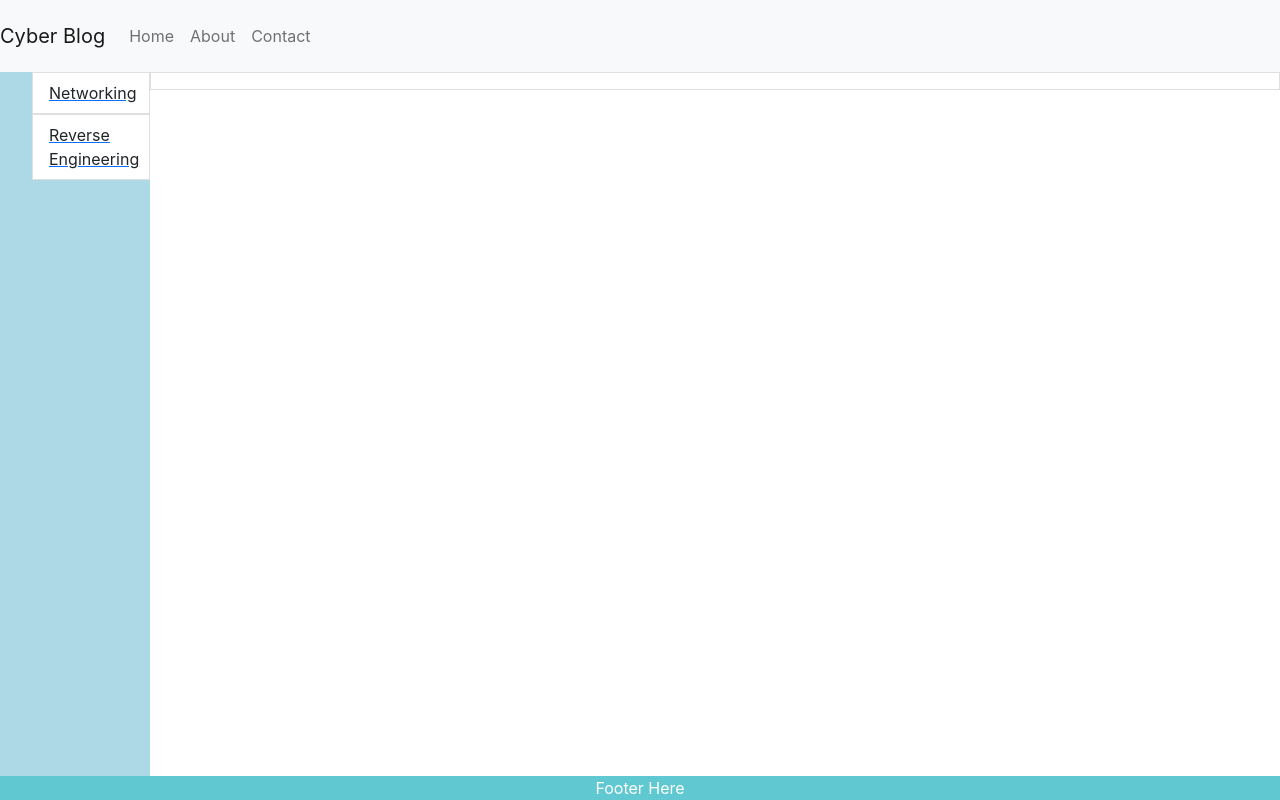
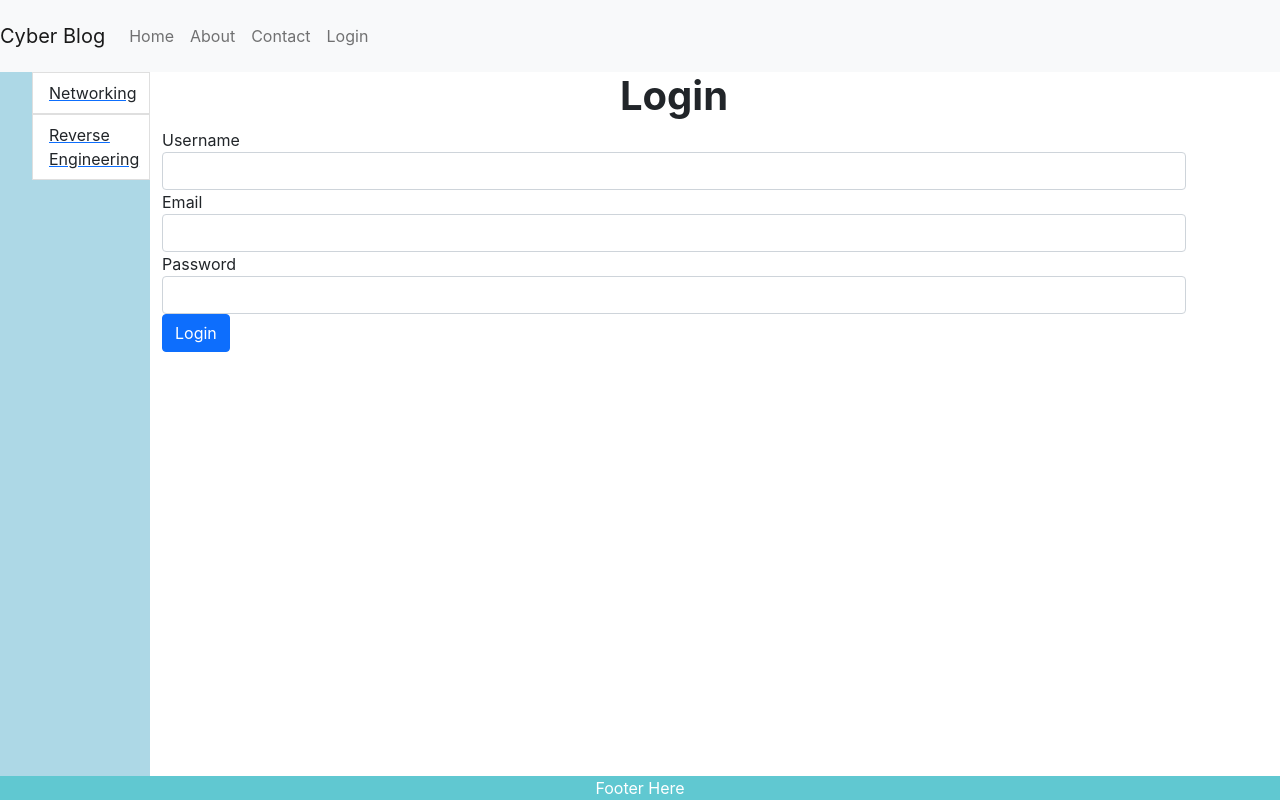
Before and after one commit to LLighty/CyberBlog, a React (Create React App) app in the folder frontend/: page /login in a window 1280 px wide. Built offline with nearby package versions, Linux system fonts and the light colour scheme; no server answers.

Commit message:
Added basic functionality to login.

```diff
--- a/frontend/src/Components/Navbar.js
+++ b/frontend/src/Components/Navbar.js
@@ -13,13 +13,30 @@ import Sidebar from "./Sidebar";
 import Article from "../Pages/Article";
 import TagSearch from "../Pages/TagSearch";
 import "./Navbar.css";
+import Login from "../Pages/Login";
 
 class Navbar extends Component {
+  constructor(props) {
+    super(props);
+    this.state = {
+      loggedIn: false
+    };
+    var authToUpdate = this.authToUpdate.bind(this);
+    //console.log(this.props.slug);
+}
+
+authToUpdate(arg){
+  this.setState({
+    loggedIn: arg
+  });
+}
+
     render() {
+      var authToUpdate = this.authToUpdate;
         return (
           <Router>
             <div>
-              <div>
+              <div class="full-width">
                 <nav class="navbar navbar-expand-lg navbar-light bg-light py-3">
                   <div class="navbar-brand">Cyber Blog</div>
                   <button class="navbar-toggler" type="button" data-toggle="collapse" data-target="#navbarText" aria-controls="navbarText" aria-expanded="false" aria-label="Toggle navigation">
@@ -36,6 +53,7 @@ class Navbar extends Component {
                       <li>
                         <Link class="nav-item nav-link" to="/contact">Contact</Link>
                       </li>
+                      {this.state.loggedIn ? <li class="nav-item nav-link">You are logged in</li> : <li> <Link class="nav-item nav-link" to="/login">Login</Link></li>}
                     </ul>
                   </div>
                 </nav>
@@ -51,6 +69,9 @@ class Navbar extends Component {
                     </Route>
                     <Route path="/contact">
                       <Contact />
+                    </Route>
+                    <Route path="/login">
+                      <Login authToUpdate = {authToUpdate.bind(this)} />
                     </Route>
                     <Route path="/articles/tag/:tagid" component={TagSearch} />
                     <Route path="/articles/:articleid" component={Article} />
--- a/frontend/src/Pages/Login.js
+++ b/frontend/src/Pages/Login.js
@@ -1,14 +1,82 @@
 import React, { Component } from "react";
 
+import axios from "axios";
+
 class Login extends Component{
+    constructor(props) {
+        super(props);
+        this.state = {
+            username: '',
+            email: '',
+            password: ''
+        }
+    }
+
+    handleSubmit(e){
+        e.preventDefault();
+        axios({
+            method: "POST",
+            url:"http://localhost:8000/rest-auth/login/",
+            data:  this.state
+        }).then((response)=>{
+            console.log(response.status);
+            if (response.status == '200') {
+                alert("Login Successful.");
+                //console.log(response.data.key);
+                localStorage.setItem('token', response.data.key);
+                this.props.authToUpdate(true);
+                this.resetForm();
+            }
+        }).catch((error) => {
+            alert("Unable to login with provided credentials.");
+        })
+    }
+
+    resetForm(){
+        this.setState({username: '', email: '', password: ''});
+    }
+
     render() {
         return(
             <div class="container">
                 <div class="d-flex justify-content-center title h1">
                     Login
                 </div>
+                <div>
+                    <div class="row">
+                        <div class="col-md-16">
+                            <form id="contact-form" onSubmit={this.handleSubmit.bind(this)} method="POST">
+                                <div className="form-group">
+                                    <label htmlFor="name">Username</label>
+                                    <input type="text" className="form-control" id="name" value={this.state.name} onChange={this.onUsernameChange.bind(this)} />
+                                </div>
+                                <div className="form-group">
+                                    <label htmlFor="email">Email</label>
+                                    <input type="text" className="form-control" id="email" value={this.state.email} onChange={this.onEmailChange.bind(this)} />
+                                </div>
+                                <div className="form-group">
+                                    <label htmlFor="password">Password</label>
+                                    <input type="text" className="form-control" id="password" value={this.state.password} onChange={this.onPasswordChange.bind(this)} />
+                                </div>
+                                <button type="submit" className="btn btn-primary">Login</button>
+                            </form>
+                        </div>
+                    </div>
+                </div>
             </div>
         );
+    }
+
+    onUsernameChange(event) {
+        this.setState({username: event.target.value});
+    }
+
+    onEmailChange(event) {
+        this.setState({email: event.target.value});
+    }
+
+    onPasswordChange(event) {
+        this.setState({password: event.target.value});
     }
 }
 
--- a/frontend/src/Pages/TagSearch.js
+++ b/frontend/src/Pages/TagSearch.js
@@ -26,7 +26,8 @@ class TagSearch extends Component {
     this.loadArticles();
   }
 
-  componentDidUpdate(prevProps) {
+  componentDidUpdate(prevProps, prevState) {
+    //this.state.value !== prevState.value
     if (prevProps.location.tag !== this.props.location.tag) {
       console.log("Test");
       this.setState({
@@ -45,7 +46,6 @@ class TagSearch extends Component {
   async loadArticles() {
     try{
       //console.log(window.sessionStorage.getItem("url"));
-      console.log(this.state.url);
       const response = await axios.get(window.sessionStorage.getItem("url"));
       const status = response.status;
       if(status===200)
```
